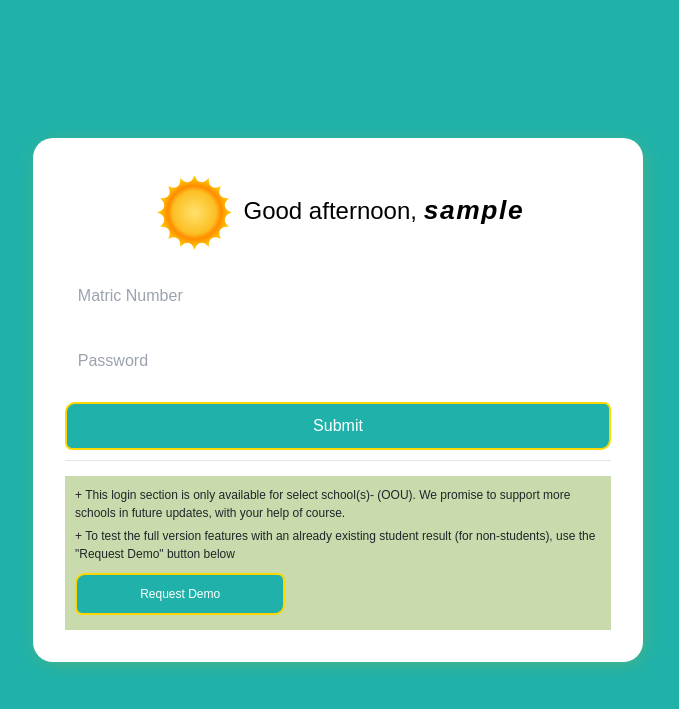
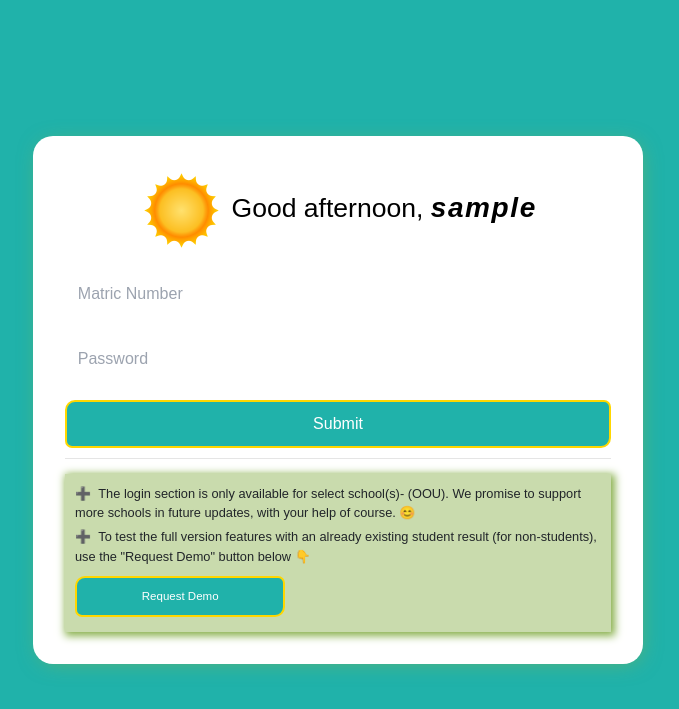
Before and after one commit to yungKnight/results_analytics, a Django app: template eduNalytics/home/templates/index.html in a window 1280 px wide. Shown: the top 709 px of the page, without its empty margins (302-981 px from the left). Run offline with Django 5.2, Linux system fonts and the light colour scheme; the template is opened without the code that fills it: most values are stand-ins (such as "Sample title", 1, 10 or a date in 2020); some libraries are stand-ins or nearby versions; some web fonts are replaced.

Commit message:
This update sthe html and the css with unicodes and other minor updates

```diff
--- a/eduNalytics/home/templates/index.html
+++ b/eduNalytics/home/templates/index.html
@@ -11,7 +11,8 @@
         <div class="chat-header">
             <img src="{% static 'images/sun.png' %}" alt="pictorial representation of time" style="display: inline-block;" />
             <span class="chat-greeting">
-                Good afternoon, <span class="big-shoulders-stencil-userName">{{ username }}</span>
+                Good afternoon,
+                <span class="big-shoulders-stencil-userName" id="greetingText">{{ username }}</span>
             </span>
         </div>
         <div class="chat-body">
@@ -34,14 +35,16 @@
 
         <ul id="userbase">
             <li>
-                This login section is only available for select school(s)- (OOU). We promise to support more schools in future updates, with your help of course.
+                The login section is only available for select school(s)- (OOU). We promise to support more schools in future updates, with your help of course. &#128522;
             </li>
             <li>
-                To test the full version features with an already existing student result (for non-students), use the "Request Demo" button below<br>
+                To test the full version features with an already existing student result (for non-students), use the "Request Demo" button below &#128071;<br>
                 <button class="btn-submit userDemo">Request Demo</button>
             </li>
         </ul>
     </div>
 </div>
 
+<script src="{% static 'js/index.js'  %}"></script>
+
 {% endblock %}
--- a/eduNalytics/static/css/index.css
+++ b/eduNalytics/static/css/index.css
@@ -22,7 +22,7 @@ html, body {
 }
 
 .chat-header {
-    font-size: 1.5rem;
+    font-size: 1.66rem;
     color: var(--text-color);
     margin-bottom: 1rem;
     justify-content: space-between;
@@ -31,7 +31,7 @@ html, body {
 .big-shoulders-stencil-userName {
     font-family: "Big Shoulders Stencil", sans-serif;
     font-weight: 900;
-    font-size: 1.65rem;
+    font-size: 1.75rem;
     display: inline-block;
     letter-spacing: 0.1rem;
     font-style: oblique;
@@ -88,11 +88,13 @@ hr {
   background-color: rgba(136, 176, 75, 0.45);
   text-align: left;
   padding: var(--default-padding);
-  font-size: 0.75rem;
+  font-size: 0.8rem;
+  box-shadow: 2px 2px 8px 2px rgb(136, 176, 75)
 }
 
 #userbase > li::before {
-  content: "+";
+  content: "\2795";
+  margin-right: 0.25rem;
 }
 
 #userbase > li {
@@ -102,5 +104,6 @@ hr {
 .userDemo {
   margin-top: var(--default-padding);
   max-width: 40%;
-  font-size: 0.75rem;
+  font-size: 0.72rem;
+  padding: 7px;
 }
```
Also changed, not shown: eduNalytics/db.sqlite3.
